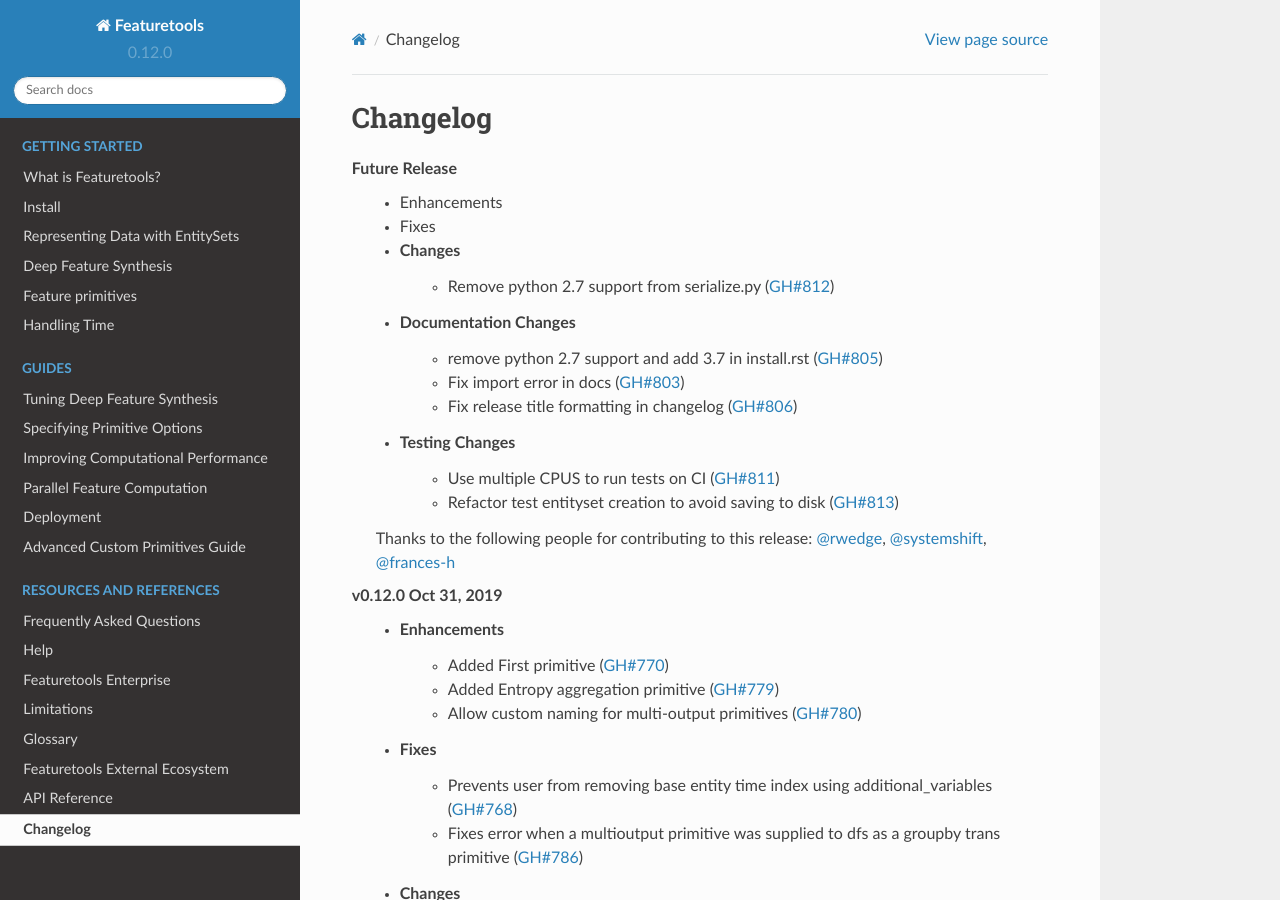
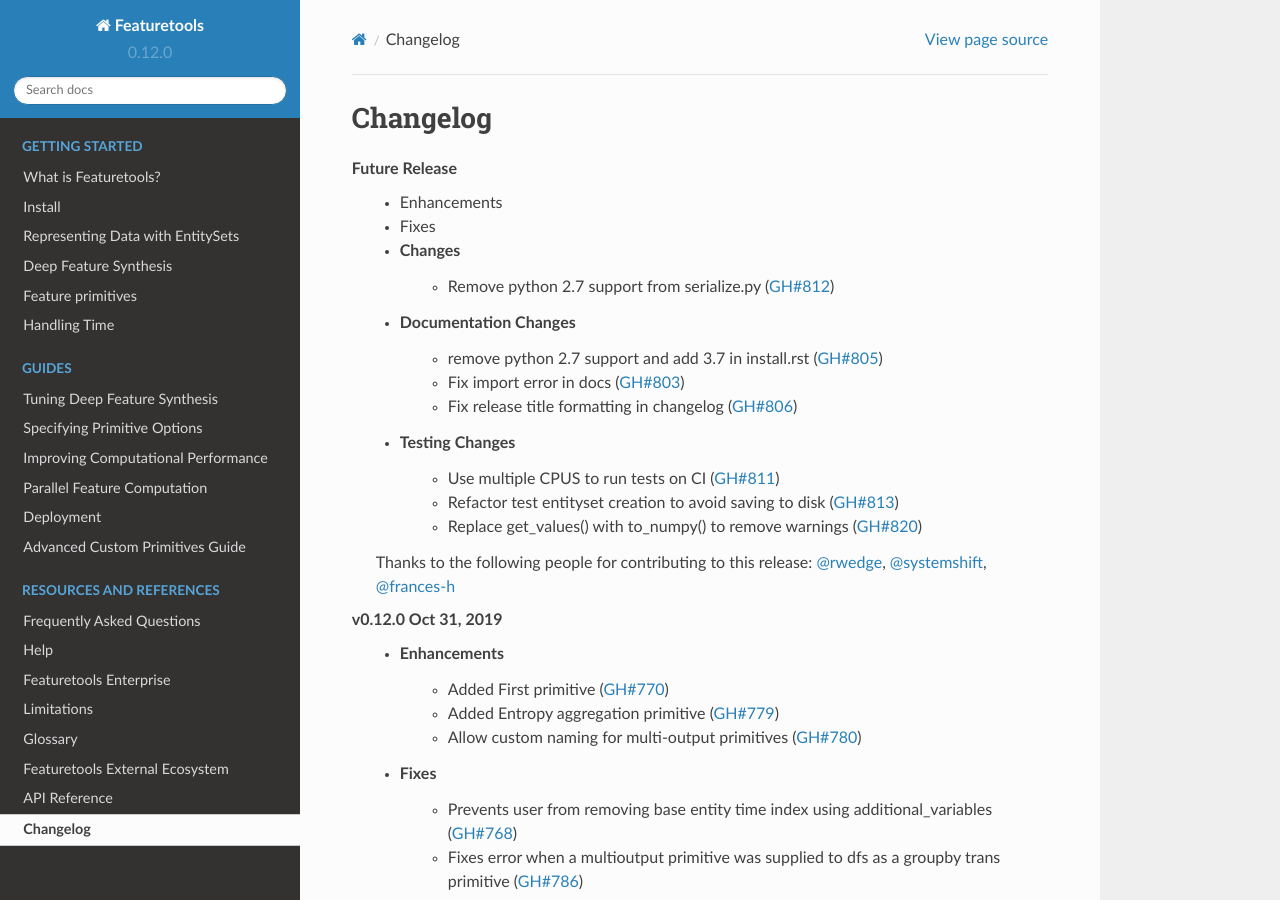
Before and after one commit to alteryx/featuretools, a Sphinx documentation site: the page built from docs/source/changelog.rst, in a window 1280 px wide and 900 px high. Built offline with Sphinx 7.4.7 and the Read the Docs theme 2.0.0, drawn with Linux system fonts in a browser that asks for light colours; pages that are not in the unit, such as notebooks, are missing from menus.

Commit message:
update changelog

```diff
--- a/docs/source/changelog.rst
+++ b/docs/source/changelog.rst
@@ -14,6 +14,7 @@
     * Testing Changes
         * Use multiple CPUS to run tests on CI (:pr:`811`)
         * Refactor test entityset creation to avoid saving to disk (:pr:`813`)
+        * Replace get_values() with to_numpy() to remove warnings (:pr:`820`)
 
     Thanks to the following people for contributing to this release:
     :user:`rwedge`, :user:`systemshift`, :user:`frances-h`
```
